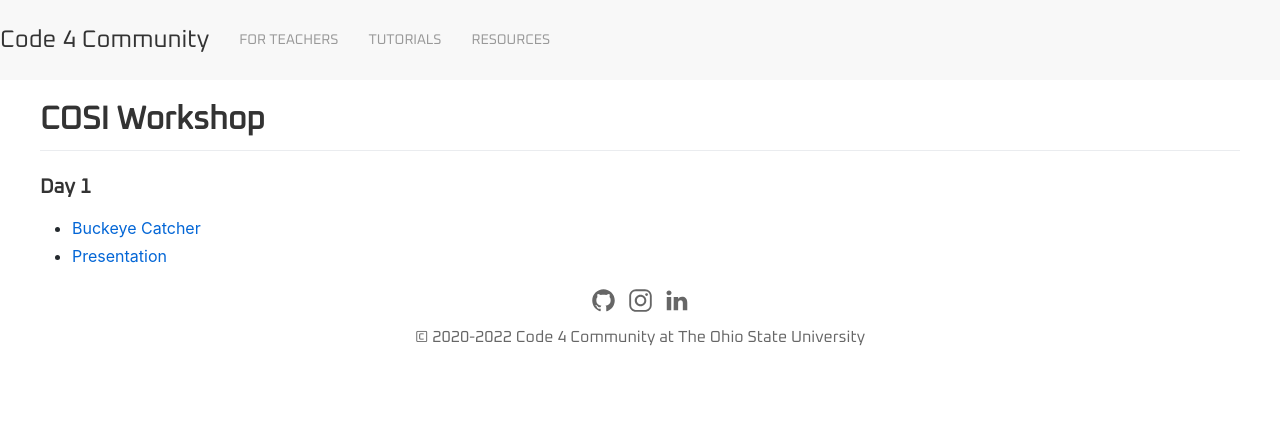
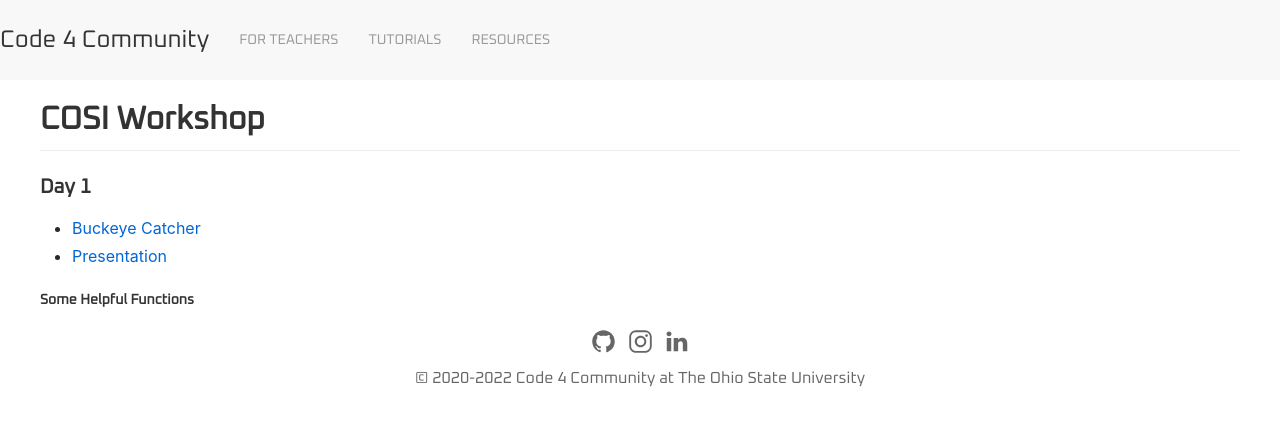
Before and after one commit to Code4Community/Code4Community.github.io, a Jekyll site: the page built from outreach_presentations/cosi_2022.md, in a window 1280 px wide. Shown: the top 426 px of the page. Built offline with Jekyll 4.4.1, drawn with Linux system fonts in a browser that asks for light colours; nearby versions of some CDN libraries.

Commit message:
Add a simple header

```diff
--- a/outreach_presentations/cosi_2022.md
+++ b/outreach_presentations/cosi_2022.md
@@ -10,3 +10,5 @@ content_style: github_markdown
 ### Day 1
 * [Buckeye Catcher](https://c4cosu.com/buckeye-catch-em/)
 * [Presentation](https://docs.google.com/presentation/d/1U4zt2SUtXIbZLoRow7zD6-C8dpqq0TgI8xYoTYdul2Y/edit?usp=sharing)
+
+##### Some Helpful Functions
```
